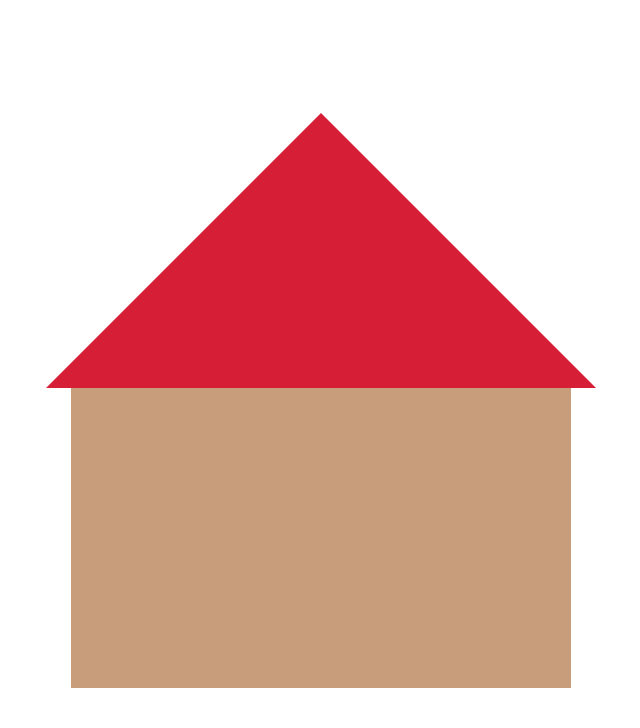
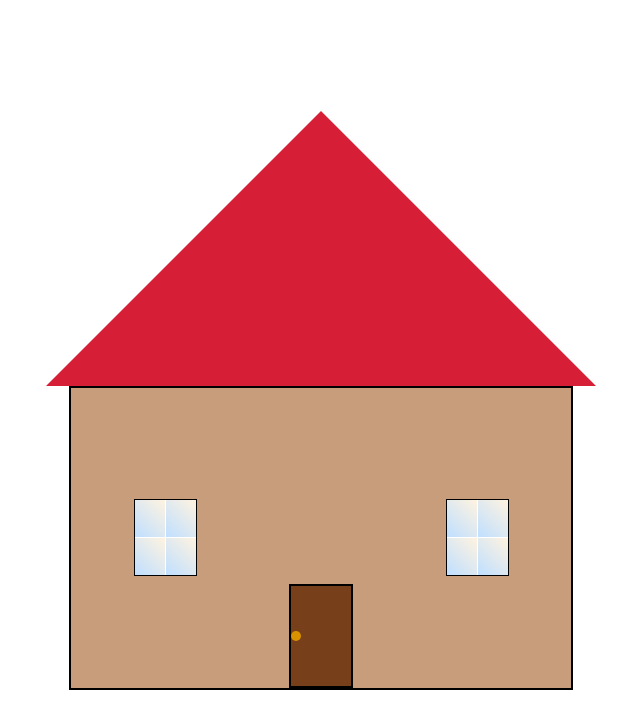
Before and after one commit to Jason-Govender/House-Scene, a plain HTML site: page index.html in a window 1280 px wide. Shown: the whole page, without its empty margins (319-959 px from the left). Drawn offline with Linux system fonts and the light colour scheme.

Commit message:
Added door and windows

```diff
--- a/index.html
+++ b/index.html
@@ -11,6 +11,23 @@
     <div class="roof">
     </div>
     <div class="house-body">
+        <div class="windows-row">
+            <div class="window">
+                <div class="window-panel"></div>
+                <div class="window-panel"></div>
+                <div class="window-panel"></div>
+                <div class="window-panel"></div>
+            </div>
+            <div class="window">
+                <div class="window-panel"></div>
+                <div class="window-panel"></div>
+                <div class="window-panel"></div>
+                <div class="window-panel"></div>
+            </div>
+        </div>
+        <div class="door">
+            <div class="doorknob"></div>
+        </div>
     </div>
     <script src="script.js"></script>
 </body>
--- a/styles.css
+++ b/styles.css
@@ -11,9 +11,14 @@ body
 }
 
 .house-body {
+    display: flex;
+    position: relative;
     width: 500px;
     height: 300px;
+    border: 2px solid black;
     background-color: #C89D7C;
+    justify-content: center;
+    align-items: center;
 }
 
 .roof {
@@ -23,3 +28,41 @@ body
     border-right: 275px solid transparent;
     border-bottom: 275px solid #D61E37;
 }
+
+.door {
+    display: flex;
+    align-items: center;
+    width: 60px;
+    height: 100px;
+    position: absolute;
+    background-color: #773F1A;
+    border: 2px solid black;
+    bottom: 0;
+}
+
+.doorknob {
+    background-color: #DA9100;
+    height: 10px;
+    width: 10px;
+    border-radius: 50%
+}
+
+.windows-row {
+    width: 75%;
+    height: 77px;
+    display: flex;
+    justify-content: space-between;
+}
+
+.window {
+    display: grid;
+    grid-template-columns: 30px 30px;
+    grid-template-rows: 37px 37px;
+    background-color: white;
+    border: 1px solid black;
+    gap: 1px;
+}
+
+.window-panel {
+    background: linear-gradient(45deg, #BFDFFF, #FFF3E0);
+}
```
